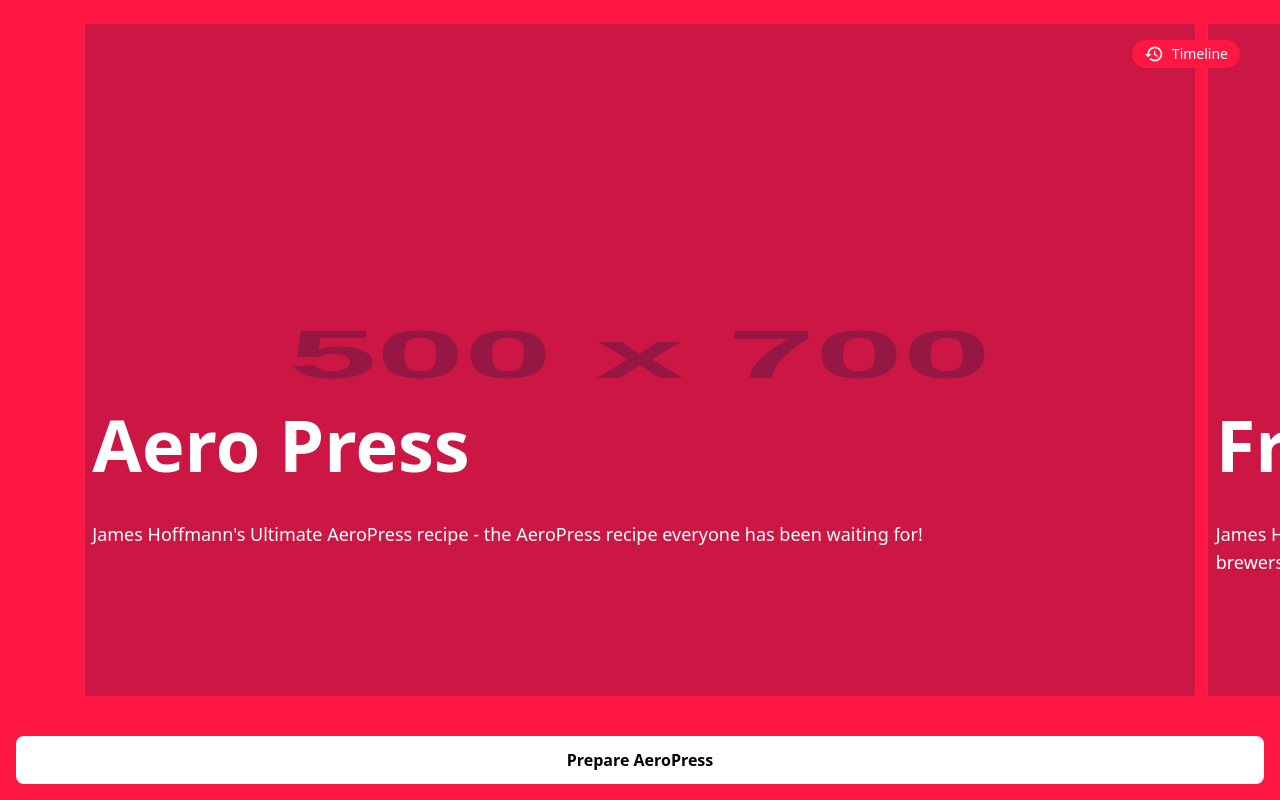
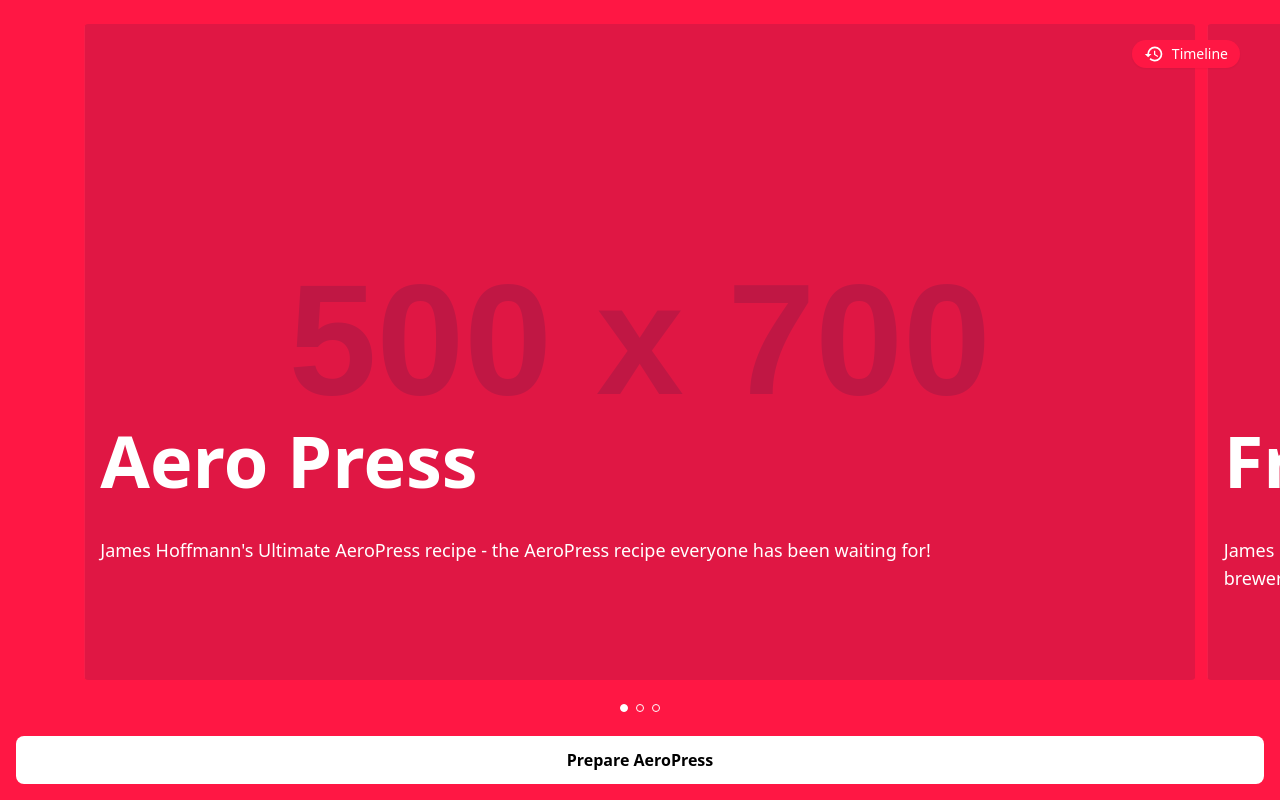
Before and after one commit to nielsrowinbik/qoffeetime, a Next.js app: page / in a window 1280 px wide. Built offline with nearby package versions, Linux system fonts and the light colour scheme; what tailwindcss-only-child would draw is missing.

Commit message:
Add pagination bullets

```diff
--- a/components/AppContainer.tsx
+++ /dev/null
@@ -1,9 +0,0 @@
-export default function Container({ children }) {
-    return (
-        <div className="h-screen max-w-screen-sm flex flex-col mx-auto">
-            <div className="overflow-x-hidden overflow-y-auto h-full">
-                {children}
-            </div>
-        </div>
-    );
-}
--- a/components/RecipeSlide.tsx
+++ b/components/RecipeSlide.tsx
@@ -1,7 +1,14 @@
 import Image from 'next/image';
 import Link from 'next/link';
 
-export default function RecipeSlide({ slug, tagline, ...recipe }) {
+import type { Recipe } from '../lib/types';
+
+export default function RecipeSlide({
+    image,
+    slug,
+    tagline,
+    ...recipe
+}: Recipe) {
     // Nasty hack insering a space between 'Aero' and 'Press' in order for it to render correctly.
     // Keeping it as one word will incorrectly break up the word, but it is the correct spelling, so
     // this will have to do.
@@ -9,19 +16,21 @@
 
     return (
         <Link href={`/${slug}`}>
-            <a className="w-full h-full relative block">
+            <a className="w-full h-full relative block pb-12">
                 <article className="w-full h-full relative block">
                     <div className="bg-brewtime-red relative w-full h-full">
                         <Image
-                            className="mix-blend-darken rounded"
+                            className="mix-blend-darken opacity-60 rounded"
                             layout="fill"
+                            objectFit="cover"
+                            objectPosition="center center"
                             src="https://via.placeholder.com/500x700"
                         />
-                        <header className="absolute h-full flex flex-col justify-end p-2">
+                        <header className="absolute h-full flex flex-col justify-end p-4">
                             <h2 className="text-7xl font-bold w-3/4 break-words">
                                 {name}
                             </h2>
-                            <h3 className="text-lg my-10 break-words h-full max-h-32">
+                            <h3 className="text-lg mt-10 break-words h-full max-h-32">
                                 {tagline}
                             </h3>
                         </header>
--- a/pages/_app.tsx
+++ b/pages/_app.tsx
@@ -2,10 +2,9 @@
 import { ThemeProvider } from 'next-themes';
 import { useEffect } from 'react';
 
+import 'swiper/swiper-bundle.min.css';
+import 'swiper/components/pagination/pagination.min.css';
 import '../styles/globals.css';
-import 'swiper/swiper-bundle.min.css';
-
-import AppContainer from '../components/AppContainer';
 
 const updateHeight = () => {
     document.body.style.height = `${window.innerHeight}px`;
--- a/pages/index.tsx
+++ b/pages/index.tsx
@@ -2,6 +2,7 @@
 import Icon from '@mdi/react';
 import Link from 'next/link';
 import { FC, useState } from 'react';
+import SwiperCore, { Pagination } from 'swiper/core';
 import { Swiper, SwiperSlide } from 'swiper/react';
 
 import FooterLayout from '../layouts/FooterLayout';
@@ -11,6 +12,8 @@
 
 import Button from '../components/Button';
 import RecipeSlide from '../components/RecipeSlide';
+
+SwiperCore.use([Pagination]);
 
 const IndexPage: FC<{ recipies: Recipe[] }> = ({ recipies }) => {
     const [activeIndex, setActiveIndex] = useState(0);
@@ -25,7 +28,7 @@
                         <span>Timeline</span>
                     </a>
                 </Link>
-                <div className="pb-10 pt-6 h-full">
+                <div className="pt-6 pb-2 h-full">
                     <Swiper
                         centeredSlides
                         className="h-full"
@@ -34,6 +37,7 @@
                         onActiveIndexChange={({ activeIndex }) =>
                             setActiveIndex(activeIndex)
                         }
+                        pagination
                     >
                         {recipies.map((recipe) => (
                             <SwiperSlide key={recipe.slug}>
--- a/styles/globals.css
+++ b/styles/globals.css
@@ -9,3 +9,15 @@
     grid-template-areas: 'nav' 'main' 'footer';
     height: 100%;
 }
+
+/* TODO: Can we change the location of these styles? */
+.swiper-pagination-bullet {
+    background: transparent;
+    border: 1px white solid;
+    border-radius: 100%;
+    opacity: 1;
+}
+
+.swiper-pagination-bullet-active {
+    background: white;
+}
```
